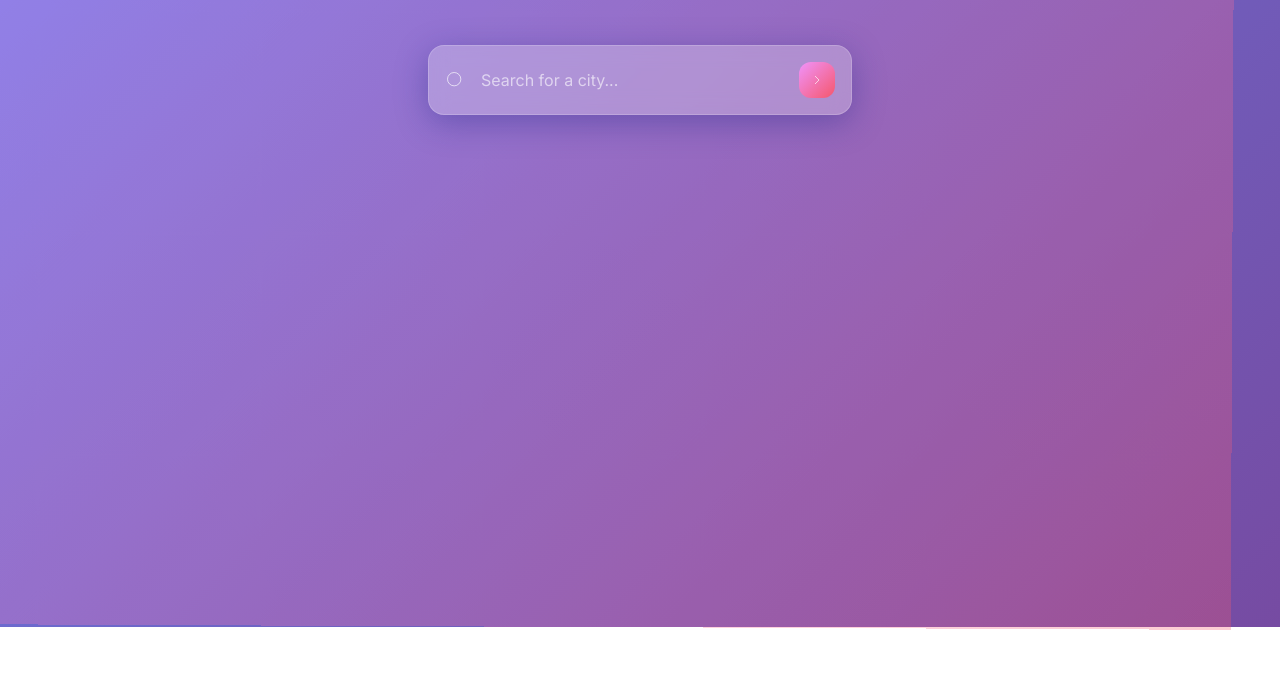
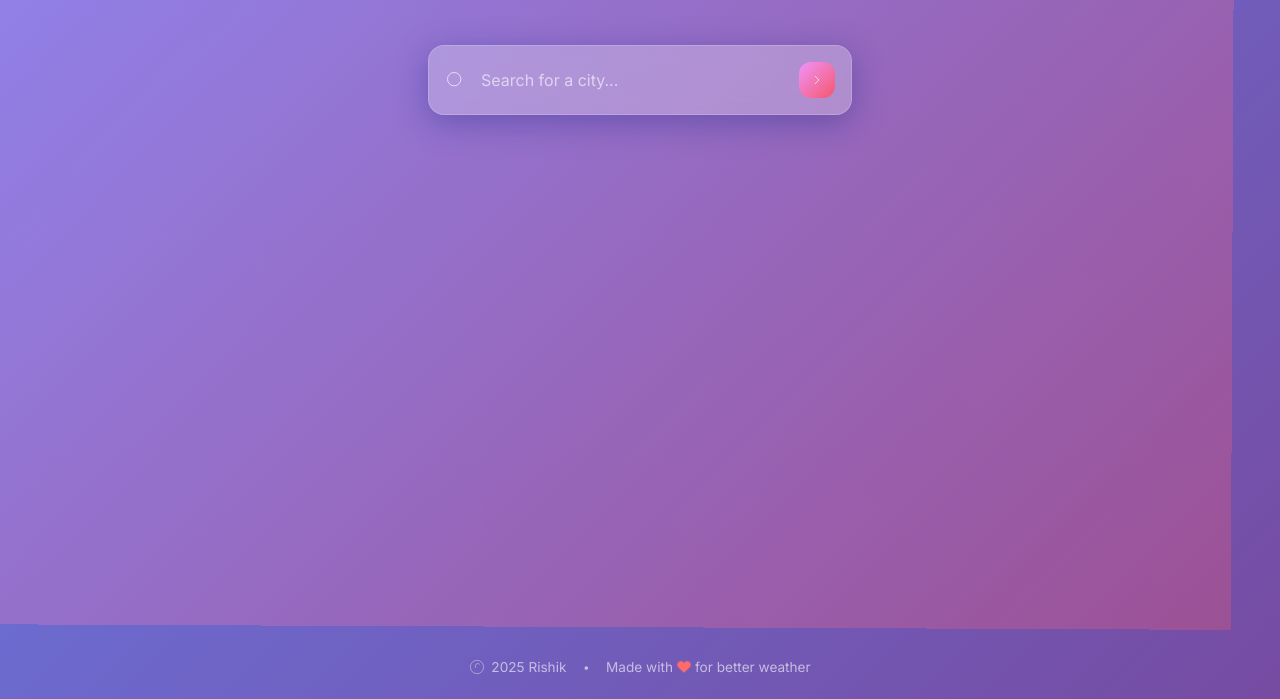
Before and after one commit to rishik0821/WeatherApp, a plain HTML site: page index.html in a window 1280 px wide. Shown: the part 173-872 px from the top of the page. Before the commit the page ends 800 px from the top, so only its background shows below. Drawn offline with Linux system fonts and the light colour scheme.

Commit message:
Copyright added

```diff
--- a/index.html
+++ b/index.html
@@ -202,6 +202,33 @@
         <p>Getting weather data...</p>
       </div>
     </div>
+    <!-- Footer -->
+    <footer class="app-footer">
+      <div class="footer-content">
+        <div class="copyright">
+          <svg
+            class="copyright-icon"
+            viewBox="0 0 24 24"
+            fill="none"
+            stroke="currentColor"
+          >
+            <circle cx="12" cy="12" r="10"></circle>
+            <path d="M16 8c-1.5-1.5-4-1.5-5.5 0s-1.5 4 0 5.5"></path>
+          </svg>
+          <span>2025 Rishik</span>
+        </div>
+        <div class="footer-divider">•</div>
+        <div class="made-with-love">
+          Made with
+          <svg class="heart-icon" viewBox="0 0 24 24" fill="currentColor">
+            <path
+              d="M20.84 4.61a5.5 5.5 0 0 0-7.78 0L12 5.67l-1.06-1.06a5.5 5.5 0 0 0-7.78 7.78l1.06 1.06L12 21.23l7.78-7.78 1.06-1.06a5.5 5.5 0 0 0 0-7.78z"
+            ></path>
+          </svg>
+          for better weather
+        </div>
+      </div>
+    </footer>
 
     <script src="script.js"></script>
   </body>
--- a/styles.css
+++ b/styles.css
@@ -932,3 +932,96 @@ body {
   transition: background-color 0.8s ease, border-color 0.8s ease,
     color 0.8s ease;
 }
+/* ===== FOOTER STYLES ===== */
+.app-footer {
+  margin-top: auto;
+  padding: var(--spacing-lg) 0 var(--spacing-md) 0;
+  text-align: center;
+}
+
+.footer-content {
+  display: flex;
+  align-items: center;
+  justify-content: center;
+  flex-wrap: wrap;
+  gap: var(--spacing-sm);
+  font-size: 0.85rem;
+  color: var(--text-muted);
+  font-weight: 400;
+}
+
+.copyright {
+  display: flex;
+  align-items: center;
+  gap: 6px;
+}
+
+.copyright-icon {
+  width: 16px;
+  height: 16px;
+  color: var(--text-muted);
+}
+
+.footer-divider {
+  color: var(--text-muted);
+  font-weight: 300;
+}
+
+.made-with-love {
+  display: flex;
+  align-items: center;
+  gap: 4px;
+}
+
+.heart-icon {
+  width: 14px;
+  height: 14px;
+  color: #ff6b6b;
+  animation: heartbeat 2s ease-in-out infinite;
+}
+
+@keyframes heartbeat {
+  0%,
+  100% {
+    transform: scale(1);
+  }
+  50% {
+    transform: scale(1.1);
+  }
+}
+
+/* Footer responsive adjustments */
+@media (max-width: 479px) {
+  .footer-content {
+    flex-direction: column;
+    gap: var(--spacing-xs);
+    font-size: 0.8rem;
+  }
+
+  .footer-divider {
+    display: none;
+  }
+
+  .app-footer {
+    padding: var(--spacing-md) 0;
+  }
+}
+
+@media (min-width: 480px) and (max-width: 767px) {
+  .footer-content {
+    font-size: 0.85rem;
+  }
+}
+
+/* Hover effect for footer on desktop */
+@media (hover: hover) {
+  .app-footer:hover .heart-icon {
+    animation-duration: 0.8s;
+    color: #ff5252;
+  }
+
+  .app-footer:hover .copyright-icon {
+    color: var(--text-secondary);
+    transition: color 0.3s ease;
+  }
+}
```
